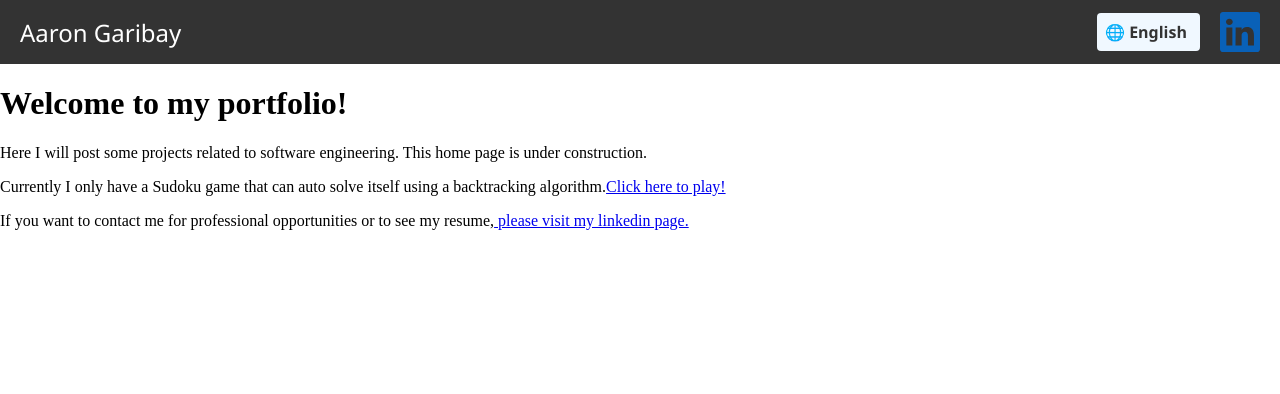
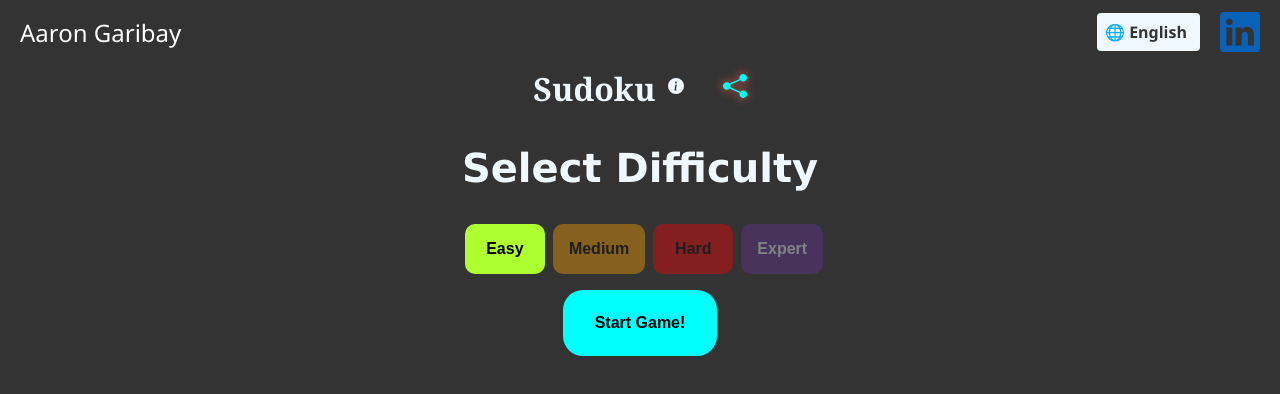
Before and after one commit to aHardReset/sudoku-game-ts, a React (Vite) app: page / in a window 1280 px wide. Shown: the top 394 px of the page. Built offline with nearby package versions, Linux system fonts and the light colour scheme.

Commit message:
fixing routes

```diff
--- a/src/main.tsx
+++ b/src/main.tsx
@@ -29,8 +29,7 @@ ReactDOM.createRoot(document.getElementById('root') as HTMLElement).render(
   <React.StrictMode>
     <I18nextProvider i18n={i18next}>
       <Navbar />
-      { window.location.pathname === '/' && <Home /> }
-      { window.location.pathname === '/sudoku-backtracking' && <Sudoku /> }
+      <Sudoku />
     </I18nextProvider>
   </React.StrictMode>
 )
```
